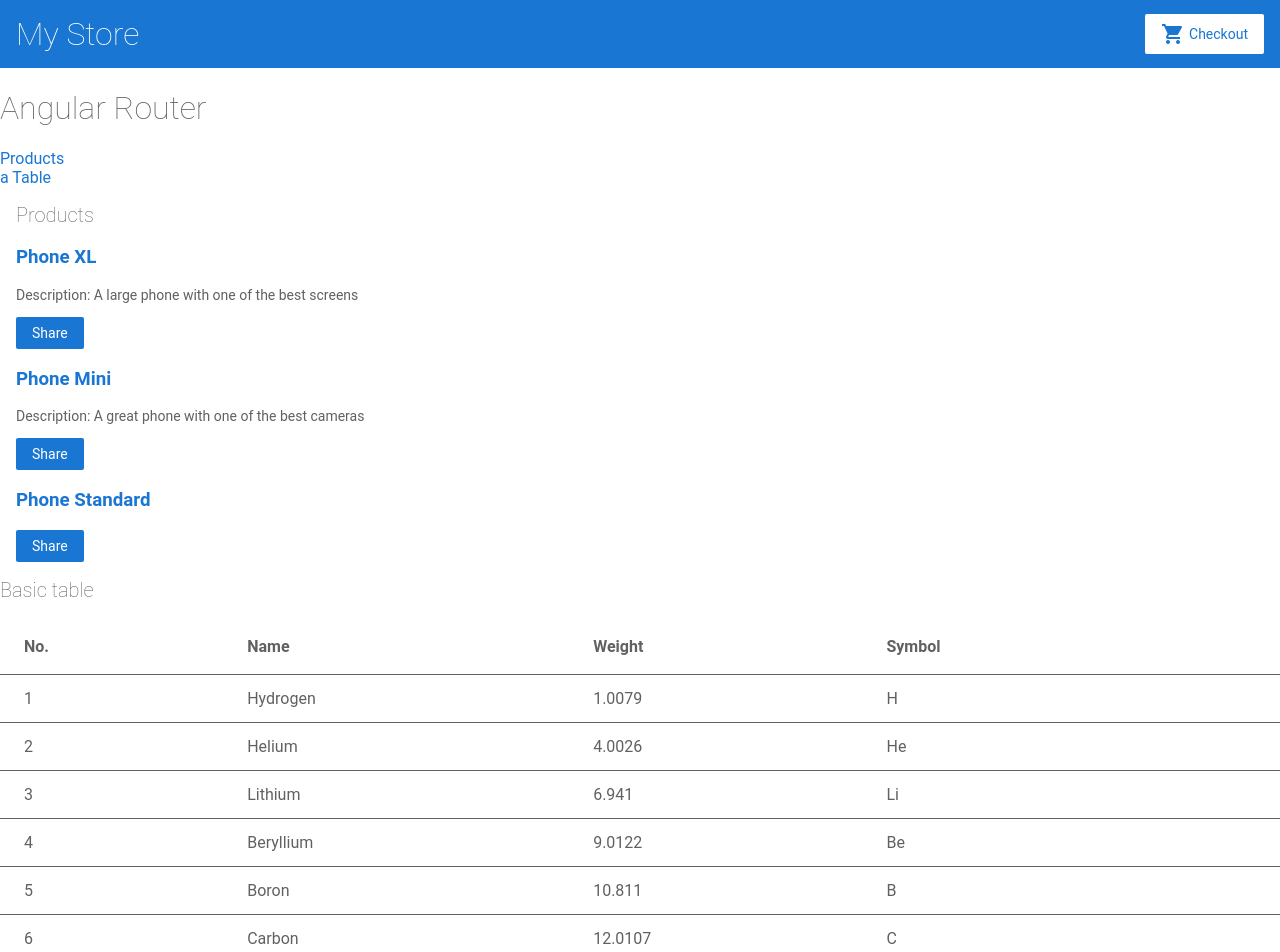
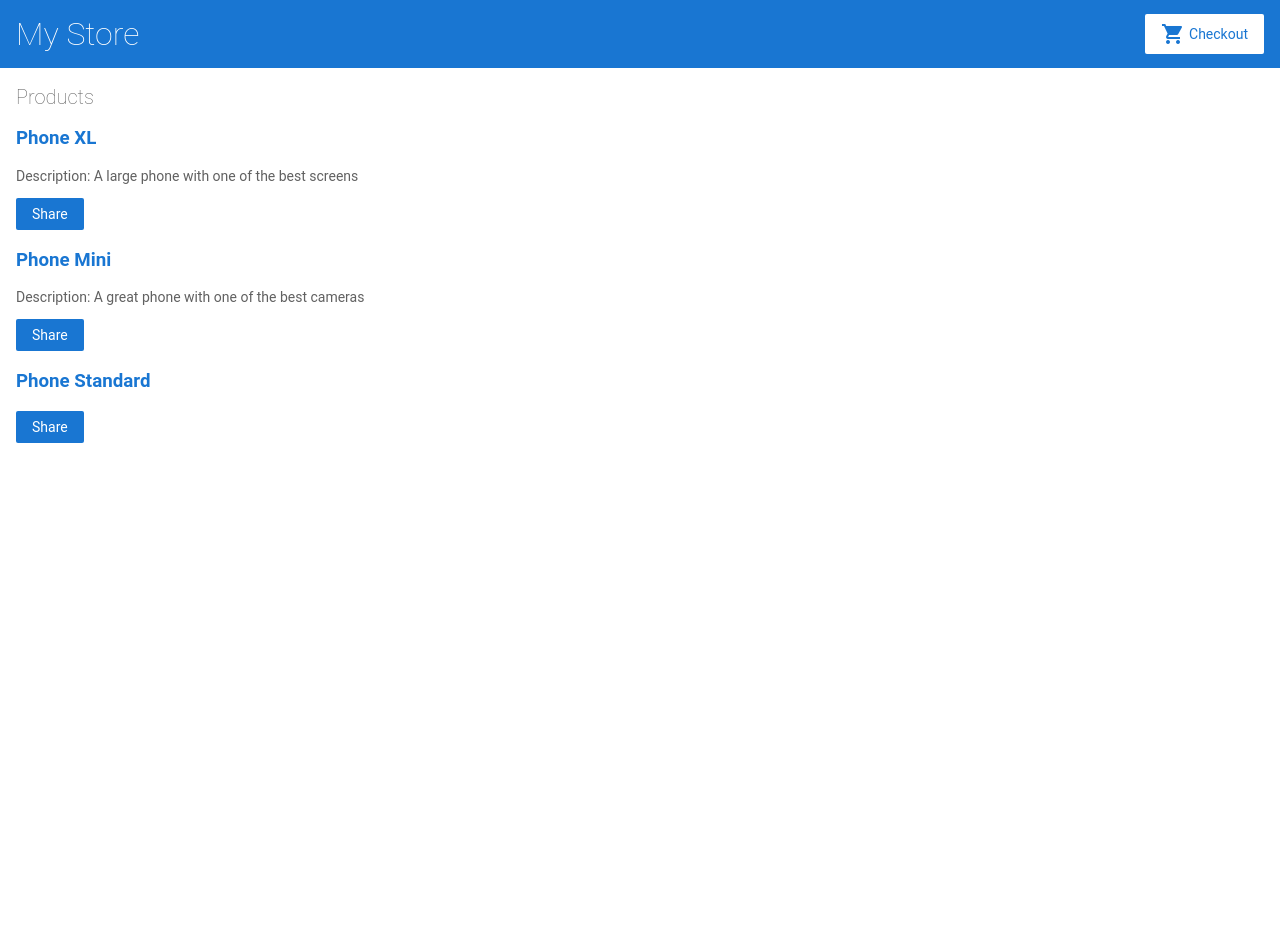
Before and after one commit to pietkun-j/angular-whsrsw, an Angular app: page / in a window 1280 px wide. Shown: the top 952 px of the page. After the commit the page ends 800 px from the top, so only its background shows below. Built offline with nearby package versions, Linux system fonts and the light colour scheme.

Commit message:
3 files modified

```diff
--- a/src/app/app.component.html
+++ b/src/app/app.component.html
@@ -1,16 +1,13 @@
 <app-top-bar></app-top-bar>
 
-	<h1>Angular Router</h1>
-	<nav>
-		<a routerLink="./" routerLinkActive="active">Products</a><br/>
-		<a routerLink="/table-basic-example" routerLinkActive="active">a Table</a>
-	</nav>
+
+
 
 <div class="container">
 	<router-outlet></router-outlet>
 </div>
 
-<table-basic-example></table-basic-example>
+<!--table-basic-example></table-basic-example>
 
 <!--
 Copyright Google LLC. All Rights Reserved.
--- a/src/app/table-basic-example/table-basic-example.component.ts
+++ b/src/app/table-basic-example/table-basic-example.component.ts
@@ -24,9 +24,9 @@ const ELEMENT_DATA: PeriodicElement[] = [
  * @title Basic use of `<table mat-table>`
  */
 @Component({
-  selector: "table-basic-example",
+  selector: "app-table-basic",
   styleUrls: ["./table-basic-example.css"],
-  templateUrl: "./table-basic-example.html"
+  templateUrl: "table-basic-example.html"
 })
 export class TableBasicExample {
   displayedColumns: string[] = ["position", "name", "weight", "symbol"];
```
Also changed, not shown: src/app/app.module.ts (+5 -5 lines).
